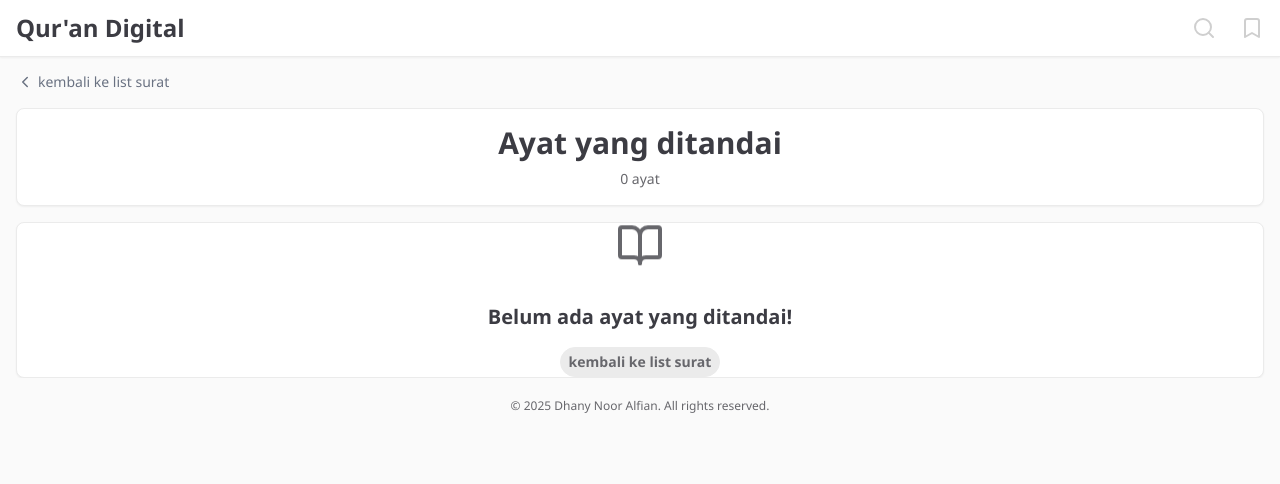
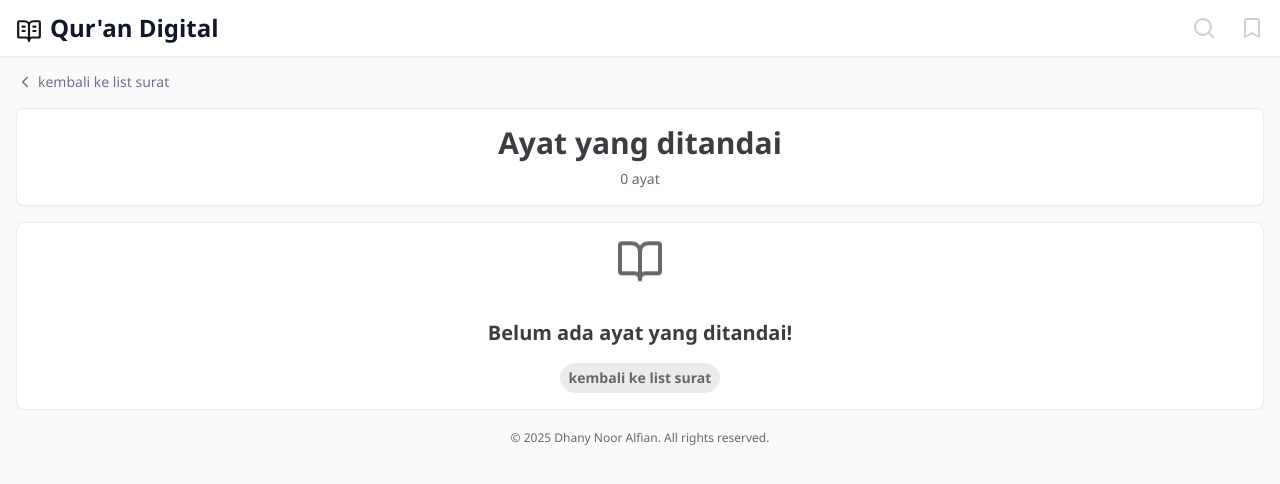
Before and after one commit to dhanyalvian/js-nextjs-qurandigital, a Next.js app: page /bookmarks in a window 1280 px wide. Shown: the top 484 px of the page. Built offline with nearby package versions, Linux system fonts and the light colour scheme; no server answers.

Commit message:
New Commit: - add Header icon - fix padding

```diff
--- a/app/page.tsx
+++ b/app/page.tsx
@@ -49,7 +49,7 @@ const HomePage = () => {
           <Link
             key={surat.nomor}
             href={`/surat/${surat.nomor}`}
-            className="group p-4 rounded-xl bg-quran-panel hover:scale-[1.02] transition-all duration-200 border border-quran-border-primary hover:border-quran-border-secondary shadow-sm hover:shadow-md"
+            className="group p-4 rounded-xl bg-quran-panel hover:scale-[1.02] transition-all duration-200 border border-quran-border-primary shadow-xs"
           >
             <div className="flex justify-between items-start">
               <div className="flex items-start gap-4">
--- a/app/surat/[no_surat]/page.tsx
+++ b/app/surat/[no_surat]/page.tsx
@@ -156,7 +156,6 @@ export default function SuratDetailPage() {
               ${currentlyPlaying === numAudioFull
                 ? 'border-quran-border-secondary animate-pulse'
                 : 'border-quran-border-primary'}
-              hover:border-quran-border-secondary
               text-sm
               text-quran-subtitle
               font-semibold
@@ -190,7 +189,7 @@ export default function SuratDetailPage() {
           <div
             id={`${ayat.nomorAyat}`}
             key={ayat.nomorAyat}
-            className="group p-4 rounded-xl bg-quran-panel hover:scale-[1.02] transition-all duration-200 border border-quran-border-primary hover:border-quran-border-secondary shadow-sm hover:shadow-md"
+            className="group p-4 rounded-xl bg-quran-panel hover:scale-[1.02] transition-all duration-200 border border-quran-border-primary shadow-xs"
           >
             <div className="flex items-center justify-between mb-4">
               <NumberStickerRounded number={data.nomor + ':' + ayat.nomorAyat} />
@@ -277,7 +276,7 @@ export default function SuratDetailPage() {
 
         <div className="grid grid-cols-2 gap-4 mx-auto">
           {data.suratSebelumnya && data.suratSebelumnya.nomor ? (
-            <Link href={`/surat/${data.suratSebelumnya.nomor}`} className="group p-4 rounded-xl bg-quran-panel hover:scale-[1.02] transition-all duration-200 border border-quran-border-primary hover:border-quran-border-secondary shadow-sm hover:shadow-md">
+            <Link href={`/surat/${data.suratSebelumnya.nomor}`} className="group p-4 rounded-xl bg-quran-panel hover:scale-[1.02] transition-all duration-200 border border-quran-border-primary shadow-xs">
               <div className='flex justify-start items-center'>
                 <ChevronLeft className='mr-3' size={24} />
                 <div>
@@ -291,7 +290,7 @@ export default function SuratDetailPage() {
           )}
 
           {data.suratSelanjutnya && data.suratSelanjutnya.nomor ? (
-            <Link href={`/surat/${data.suratSelanjutnya.nomor}`} className="group p-4 rounded-xl bg-quran-panel hover:scale-[1.02] transition-all duration-200 border border-quran-border-primary hover:border-quran-border-secondary shadow-sm hover:shadow-md text-right items-end">
+            <Link href={`/surat/${data.suratSelanjutnya.nomor}`} className="group p-4 rounded-xl bg-quran-panel hover:scale-[1.02] transition-all duration-200 border border-quran-border-primary shadow-xs text-right items-end">
               <div className='flex justify-end items-center'>
                 <div>
                   <div className='font-arabic text-2xl'>{data.suratSelanjutnya.nama}</div>
--- a/components/header-comp.tsx
+++ b/components/header-comp.tsx
@@ -3,6 +3,7 @@
 import Link from "next/link";
 import { QuranConfig } from "@/utils/config";
 import { Icon } from "./icon";
+import { BookOpenText } from "lucide-react";
 
 const Header = () => {
   return (
@@ -14,9 +15,12 @@ const Header = () => {
         bg-quran-nav border-b border-b-quran-border-primary"
       >
         <div className="layout-width py-3 flex items-center justify-between">
-          <Link href="/" className="text-2xl font-bold text-quran-title">
-            {QuranConfig.metadataTitle}
-          </Link>
+          <div className="flex flex-1">
+            <Link href="/" className="flex justify-start items-end gap-2">
+              <BookOpenText size={26} />
+              <div className="text-2xl font-bold text-gray-900">{QuranConfig.metadataTitle}</div>
+            </Link>
+          </div>
 
           <ul className="flex items-center space-x-4 gap-2">
             <li>
--- a/components/no-data-comp.tsx
+++ b/components/no-data-comp.tsx
@@ -3,7 +3,7 @@ import Link from "next/link";
 
 const NoDataComp = () => {
   return (
-    <div className="flex flex-col items-center gap-4">
+    <div className="flex flex-col items-center gap-4 p-4">
       <BookOpen className="h-12 w-12 animate-bounce text-quran-subtitle" />
       <p className="mt-4 text-xl font-semibold text-quran-title">Belum ada ayat yang ditandai!</p>
       {/* <p className="text-md font-semibold text-quran-subtitle">Silahkan coba lagi nanti.</p> */}
@@ -12,7 +12,6 @@ const NoDataComp = () => {
         className="
             bg-quran-border-primary
             border border-quran-border-primary
-            hover:border-quran-border-secondary
             text-sm
             text-quran-subtitle
             font-semibold
```
